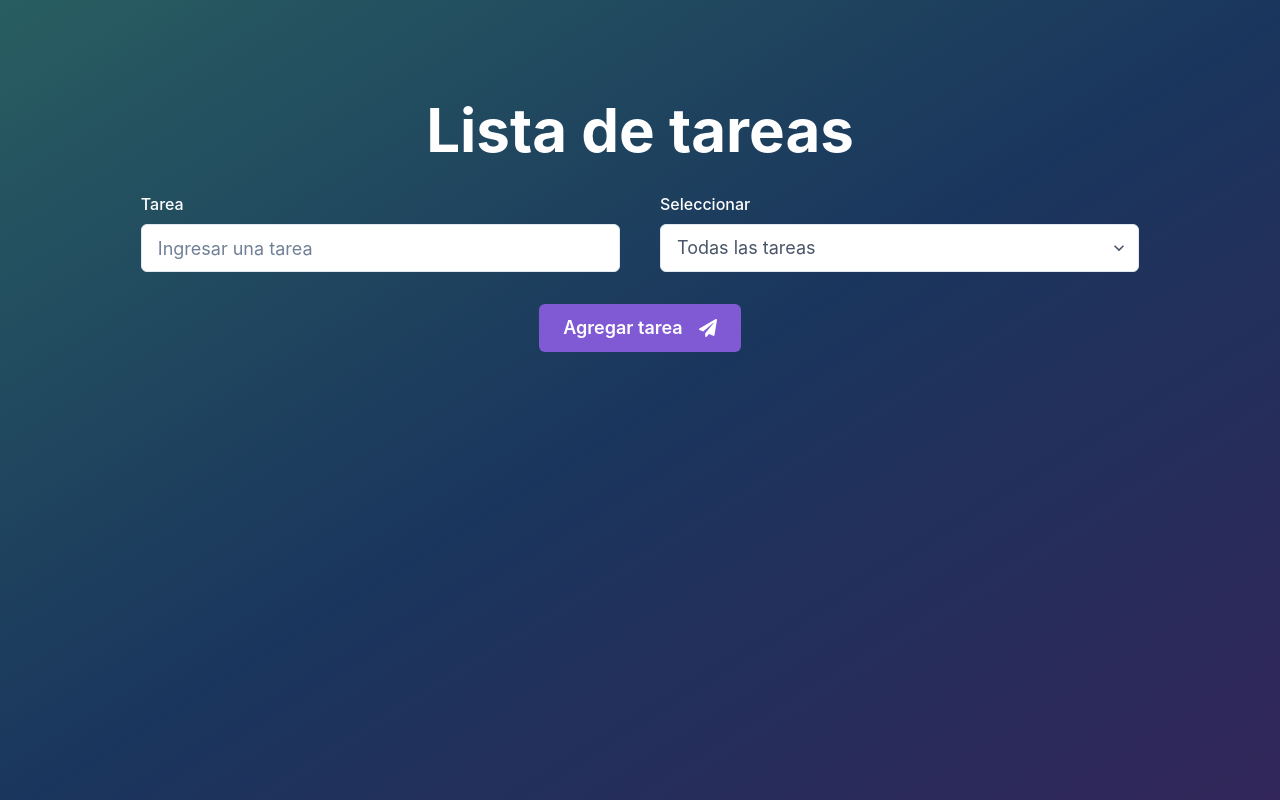
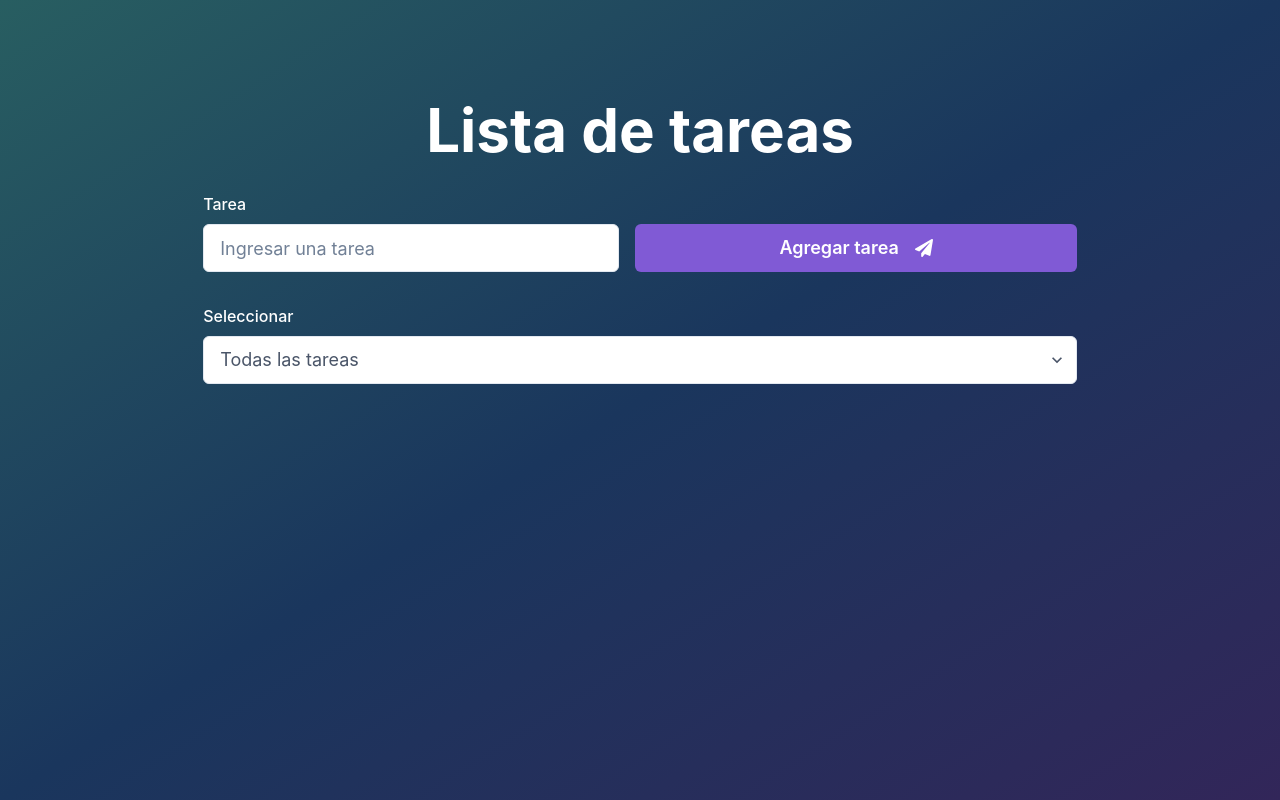
Before and after one commit to nerebattauz/To-Do-List, a React (Vite) app: page / in a window 1280 px wide. Built offline with nearby package versions, Linux system fonts and the light colour scheme.

Commit message:
ajuste ubicaciones inputs y boton

```diff
--- a/src/components/AddButton.jsx
+++ b/src/components/AddButton.jsx
@@ -5,12 +5,11 @@ const AddButton = ({ onClick }) => {
   return (
     <Button
       colorScheme="purple"
-      gap="4"
       size="lg"
       onClick={onClick}
       type="submit"
-      width="fit-content"
-      alignSelf="center"
+      gap={4}
+      w={"full"}
     >
       Agregar tarea <FaPaperPlane />
     </Button>
--- a/src/components/Content.jsx
+++ b/src/components/Content.jsx
@@ -82,30 +82,30 @@ const Content = () => {
   };
 
   return (
-    <Box display="flex" flexDir="column" gap="8" w="80%">
+    <Box display="flex" flexDir="column" gap="8" w={["90%", "80%", "70%"]} >
       <Box
         display="flex"
-        gap="10"
+        alignItems="end"
+        gap="4"
         flexDir={{ base: "column", md: "row" }}
         justifySelf="center"
       >
         {/* Input de tarea */}
         <InputText value={inputValue} onChange={changeInputValue} />
 
-        {/* Input select estado tarea */}
-        <InputSelect value={selectValue} onChange={filterTasks} />
+              {/* Botón agregar tarea */}
+        <AddButton onClick={inputValue === ""? inputAlert : addTask} />
       </Box>
-
-      {/* Botón agregar tarea */}
-      <AddButton onClick={inputValue === ""? inputAlert : addTask} />
-
-      {/* Alerta ingresar tarea */}
       {showAlert && (
-          <Alert status="error" title="Ingrese una tarea" color={"red.700"} rounded={6} w={"fit-content"} alignSelf={"center"}>
+          <Alert status="error" title="Ingrese una tarea" color={"red.700"} rounded={6}>
             <AlertIcon />
             Ingrese una tarea
           </Alert>
         )}
+{/* Input select estado tarea */}
+<InputSelect value={selectValue} onChange={filterTasks} />
+              {/* Alerta ingresar tarea */}
+
 
       {/* Lista de tareas */}
       <Item tasks={updatedTasks} status={completedTask} trash={deleteTask} />
--- a/src/components/InputSelect.jsx
+++ b/src/components/InputSelect.jsx
@@ -10,6 +10,7 @@ const InputSelect = ({ value, onChange }) => {
         bg="white"
         color="gray.600"
         onChange={onChange}
+
       >
         <option color="purple.800" value="all">
           Todas las tareas
```
